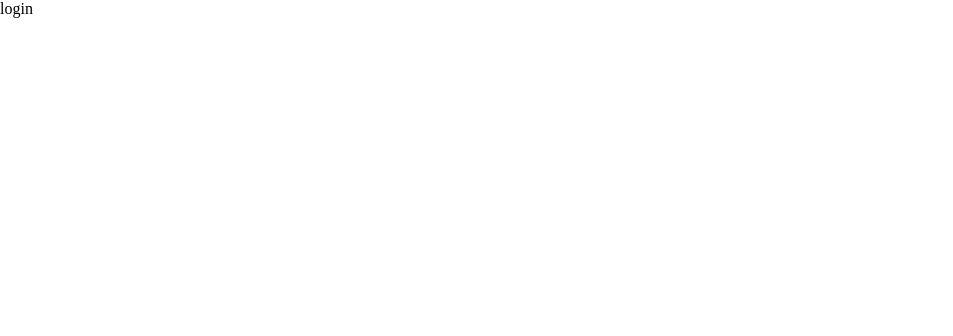
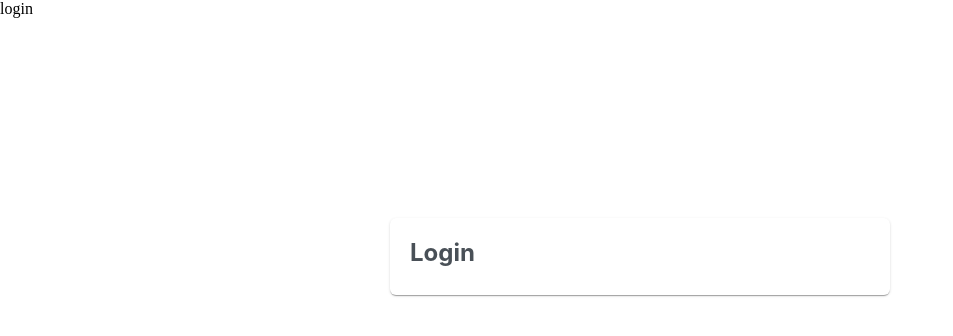
Before and after one commit to MauricioDiias/Projeto_plataforma_comercio, a React (Vite) app in the folder FrontEnd/plataforma_comercio/: page /login in a window 1280 px wide. Shown: the top 336 px of the page, without its empty margins (0-953 px from the left). Built offline with nearby package versions, Linux system fonts and the light colour scheme.

Commit message:
adiciona login card

```diff
--- a/FrontEnd/plataforma_comercio/src/pages/Login/index.jsx
+++ b/FrontEnd/plataforma_comercio/src/pages/Login/index.jsx
@@ -1,7 +1,14 @@
+
+import { Card } from 'primereact/card';
+
 function Login(){
 return(
     <>
     login
+<div style={{display:'flex',justifyContent:'center'}}>
+
+    <Card title={'Login'} style={{width:'500px',marginTop:'200px'}}/>
+</div>
     </>
 )
 }
```
